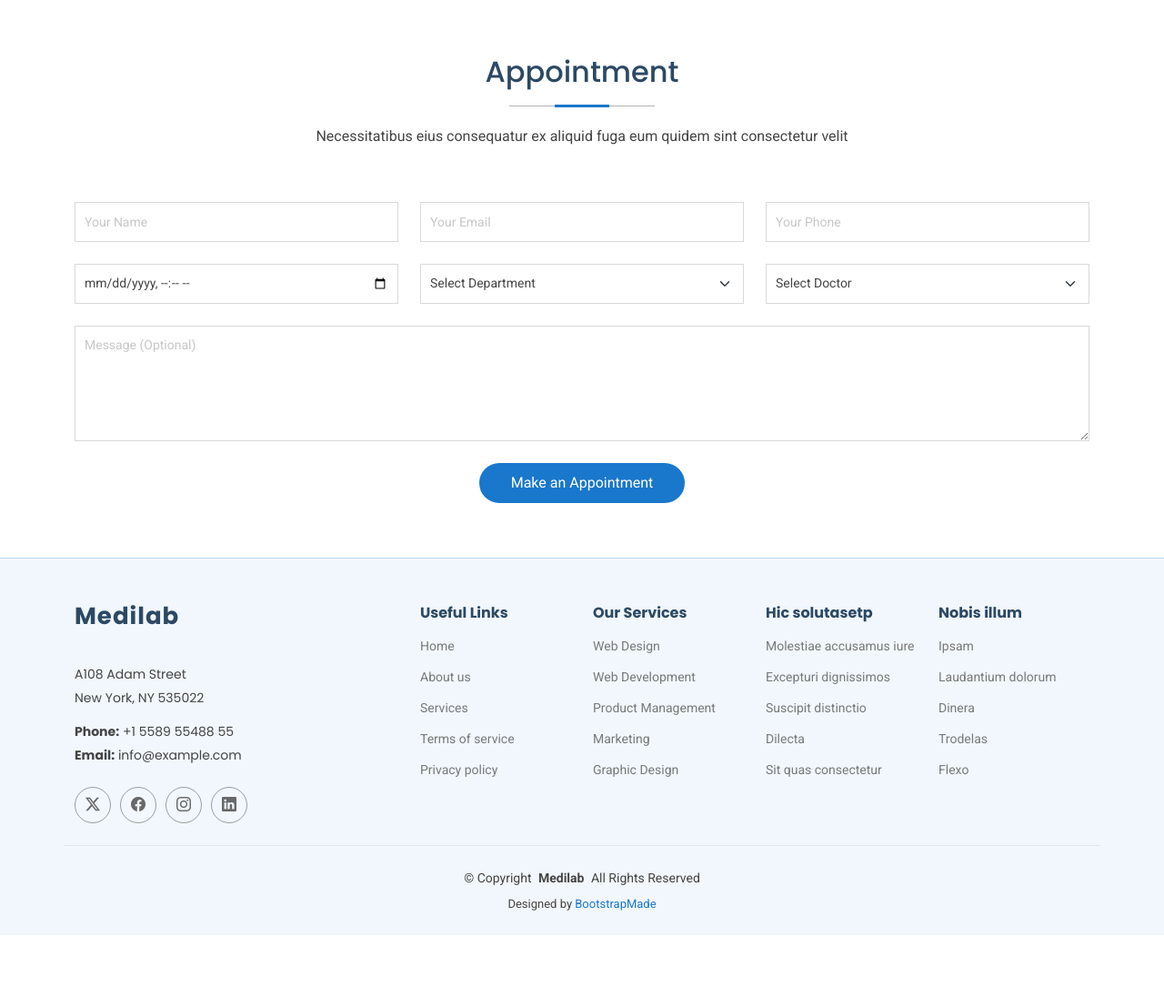
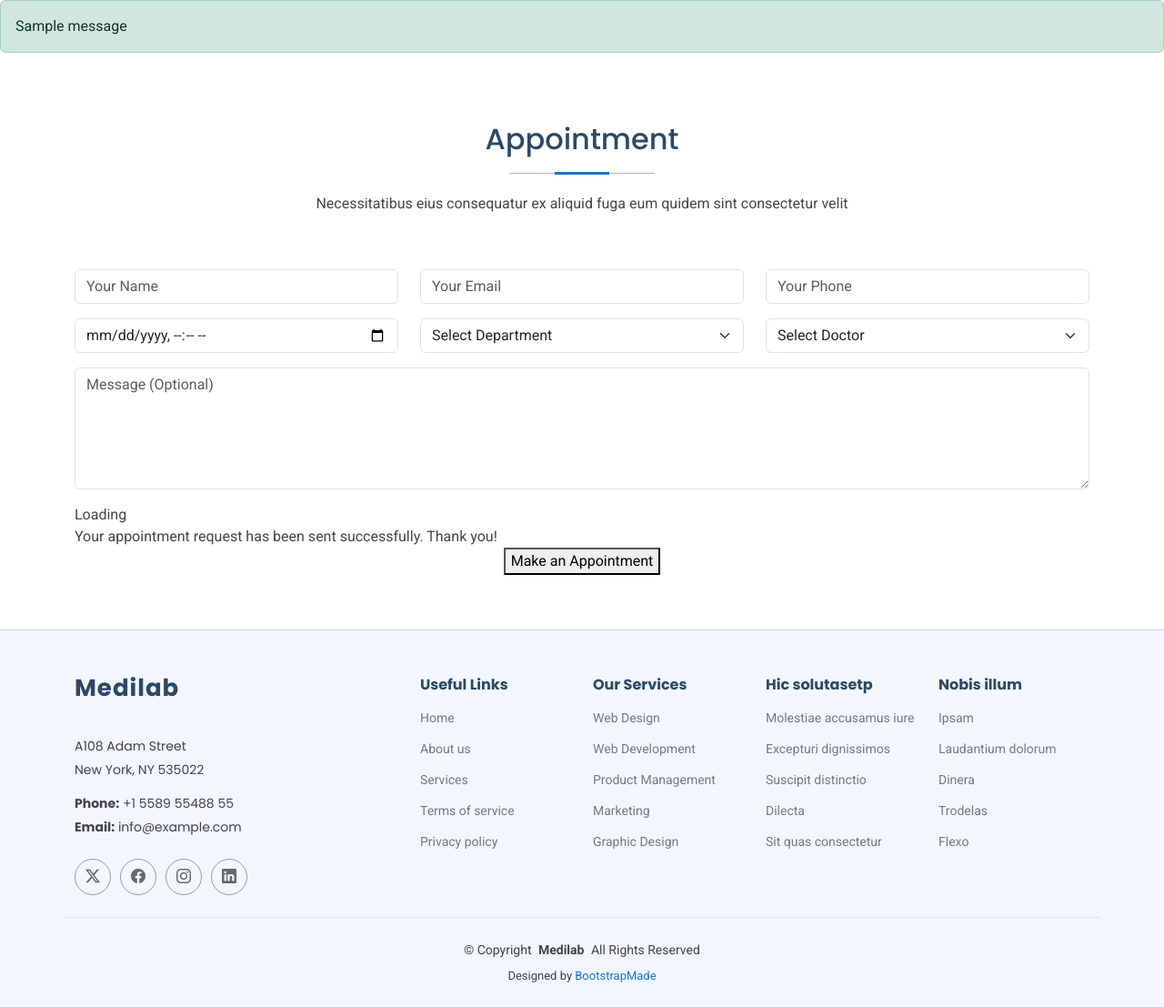
Before and after one commit to Tromeel/Aghakhan, a Django app: page /appointment/ in a window 1280 px wide. Shown: the part 113-1220 px from the top of the page at 91% size. Before the commit the page ends 1141 px from the top, so only its background shows below. Run offline with Django 5.2, Linux system fonts and the light colour scheme; tables that the repository leaves empty hold one stand-in row (values such as "Sample post"); one stand-in notice (Sample message) is shown; some libraries are stand-ins or nearby versions.

Commit message:
initial commit

```diff
--- a/myapp/admin.py
+++ b/myapp/admin.py
@@ -5,3 +5,5 @@ from myapp.models import *
 admin.site.register(Patient)
 admin.site.register(Doctor)
 admin.site.register(Ward)
+admin.site.register(Appointment)
+admin.site.register(Contact)
--- a/myapp/views.py
+++ b/myapp/views.py
@@ -1,5 +1,6 @@
-from django.shortcuts import render
-
+from django.shortcuts import render,redirect
+from myapp.models import *
+from django.contrib import messages
 # Create your views here
 def index(request):
     return render(request,"index.html")
@@ -16,10 +17,37 @@ def doctors(request):
     return render(request,"doctors.html")
 
 def appointment(request):
-    return render(request,"appointment.html")
+    if request.method == "POST":
+        myappointments =Appointment(
+            name = request.POST["name"],
+            email = request.POST["email"],
+            phone = request.POST["phone"],
+            datetime= request.POST["date"],
+            department = request.POST["department"],
+            doctor = request.POST["doctor"],
+            message= request.POST["message"],
+
+        )
+        myappointments.save()
+        messages.success(request, "Your appointment has been submitted")
+        return redirect('/appointment')
+    else:
+        return render(request, 'appointment.html')
+
 
 def departments(request):
     return render(request,"departments.html")
 
 def contact(request):
-    return render(request,"contact.html")
+    if request.method == "POST":
+        mycontacts =Contact(
+            name = request.POST["name"],
+            email = request.POST["email"],
+            subject = request.POST["subject"],
+            message= request.POST["message"],
+        )
+        mycontacts.save()
+        messages.success(request, "Your contact has been submitted")
+        return redirect('/contact')
+    else:
+        return render(request,'contact.html')
--- a/templates/appointment.html
+++ b/templates/appointment.html
@@ -2,6 +2,12 @@
 {% load static %}
 
 {% block content %}
+
+    {% for message in messages %}
+      <p class="alert alert-success">  {{ message }}</p>
+
+    {% endfor %}
+
 
     <!-- Appointment Section -->
     <section id="appointment" class="appointment section">
@@ -14,7 +20,8 @@
 
       <div class="container" data-aos="fade-up" data-aos-delay="100">
 
-        <form action="forms/appointment.php" method="post" role="form" class="php-email-form">
+        <form  method="post" >
+            {% csrf_token %}
           <div class="row">
             <div class="col-md-4 form-group">
               <input type="text" name="name" class="form-control" id="name" placeholder="Your Name" required="">
```
Also changed, not shown: myapp/models.py (+24 -0 lines), templates/contact.html (+7 -1 lines), db.sqlite3, myapp/migrations/0004_appointment.py (added), myapp/migrations/0005_contact.py (added).
